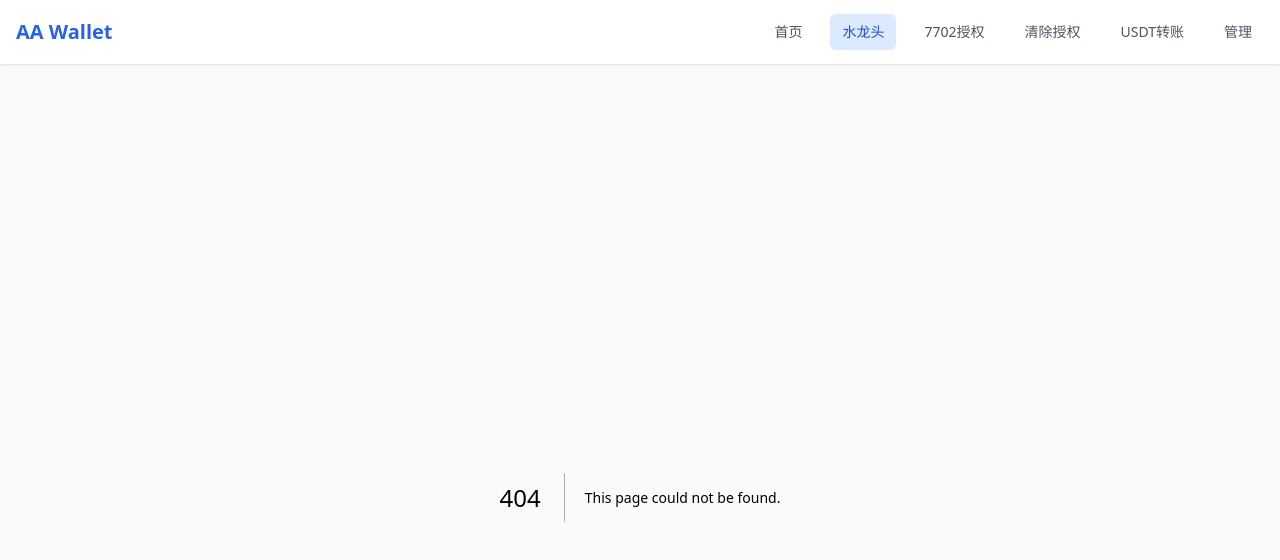
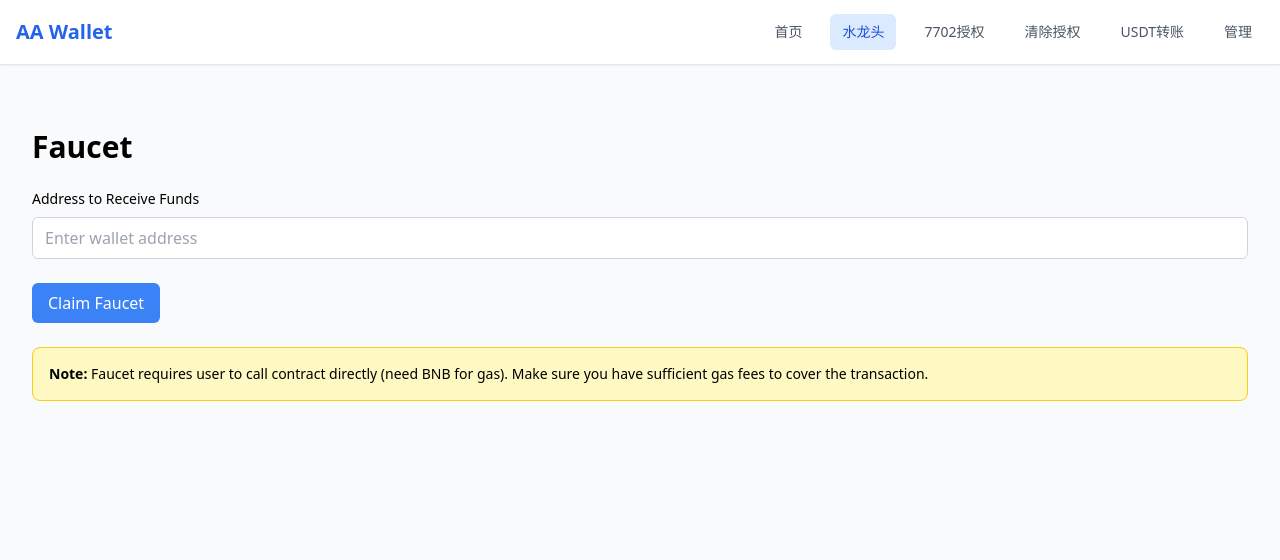
Before and after one commit to ytbiu/AA, a Next.js app in the folder frontend/: page /faucet in a window 1280 px wide. Before the commit this address had no page. Shown: the top 560 px of the page. Built offline with nearby package versions, Linux system fonts and the light colour scheme; no server answers.

Commit message:
feat: add faucet page

```diff
--- /dev/null
+++ b/frontend/app/faucet/page.tsx
@@ -0,0 +1,107 @@
+'use client';
+
+import { useState, useEffect } from 'react';
+import { getFaucetInfo } from '@/lib/api';
+import { CONTRACTS } from '@/lib/contracts';
+
+export default function FaucetPage() {
+  const [faucetInfo, setFaucetInfo] = useState<any>(null);
+  const [address, setAddress] = useState('');
+  const [loading, setLoading] = useState(false);
+  const [result, setResult] = useState<any>(null);
+
+  useEffect(() => {
+    fetchFaucetInfo();
+  }, []);
+
+  const fetchFaucetInfo = async () => {
+    try {
+      const info = await getFaucetInfo();
+      setFaucetInfo(info);
+    } catch (error) {
+      console.error('Error fetching faucet info:', error);
+    }
+  };
+
+  const handleClaim = async () => {
+    if (!address) {
+      alert('Please enter an address');
+      return;
+    }
+
+    setLoading(true);
+    setResult(null);
+
+    try {
+      // Faucet requires user to call contract directly (need BNB for gas)
+      // Implementation would go here using the smart wallet infrastructure
+      const response = await fetch('/api/faucet', {
+        method: 'POST',
+        headers: { 'Content-Type': 'application/json' },
+        body: JSON.stringify({ address }),
+      });
+
+      const data = await response.json();
+      setResult(data);
+    } catch (error) {
+      console.error('Error claiming faucet:', error);
+      setResult({ error: 'Failed to claim faucet' });
+    } finally {
+      setLoading(false);
+    }
+  };
+
+  return (
+    <div className="container mx-auto px-4 py-8">
+      <h1 className="text-3xl font-bold mb-6">Faucet</h1>
+
+      {faucetInfo && (
+        <div className="mb-6 p-4 bg-gray-100 rounded-lg">
+          <h2 className="text-xl font-semibold mb-2">Faucet Info</h2>
+          <p>Amount: {faucetInfo.amount} BNB</p>
+          <p>Available: {faucetInfo.available ? 'Yes' : 'No'}</p>
+        </div>
+      )}
+
+      <div className="mb-6">
+        <label htmlFor="address" className="block text-sm font-medium mb-2">
+          Address to Receive Funds
+        </label>
+        <input
+          id="address"
+          type="text"
+          value={address}
+          onChange={(e) => setAddress(e.target.value)}
+          placeholder="Enter wallet address"
+          className="w-full px-3 py-2 border border-gray-300 rounded-md focus:outline-none focus:ring-2 focus:ring-blue-500"
+        />
+      </div>
+
+      <button
+        onClick={handleClaim}
+        disabled={loading}
+        className={`px-4 py-2 rounded-md ${
+          loading
+            ? 'bg-gray-400 cursor-not-allowed'
+            : 'bg-blue-500 hover:bg-blue-600 text-white'
+        }`}
+      >
+        {loading ? 'Claiming...' : 'Claim Faucet'}
+      </button>
+
+      {result && (
+        <div className="mt-6 p-4 bg-gray-100 rounded-lg">
+          <h3 className="font-semibold mb-2">Result:</h3>
+          <pre className="whitespace-pre-wrap">{JSON.stringify(result, null, 2)}</pre>
+        </div>
+      )}
+
+      <div className="mt-6 p-4 bg-yellow-100 border border-yellow-400 rounded-lg">
+        <p className="text-sm">
+          <strong>Note:</strong> Faucet requires user to call contract directly (need BNB for gas).
+          Make sure you have sufficient gas fees to cover the transaction.
+        </p>
+      </div>
+    </div>
+  );
+}
```
